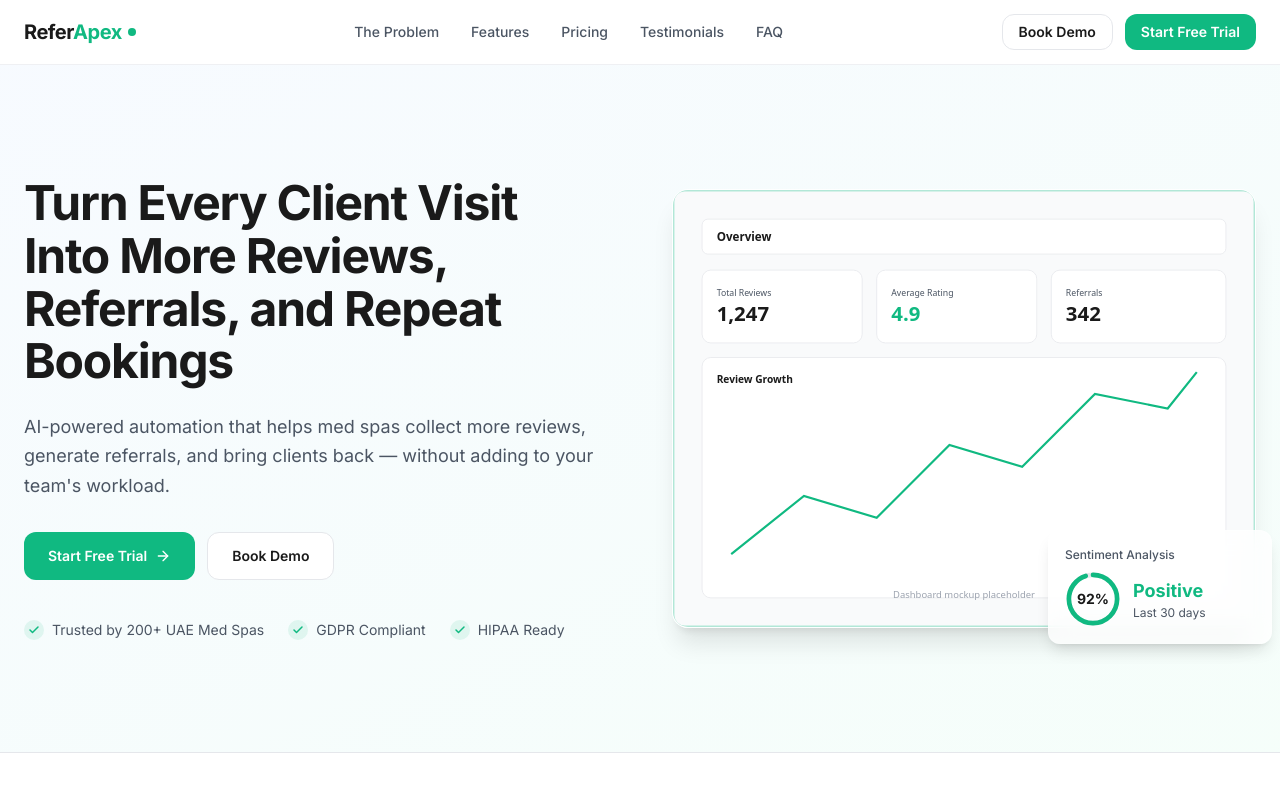
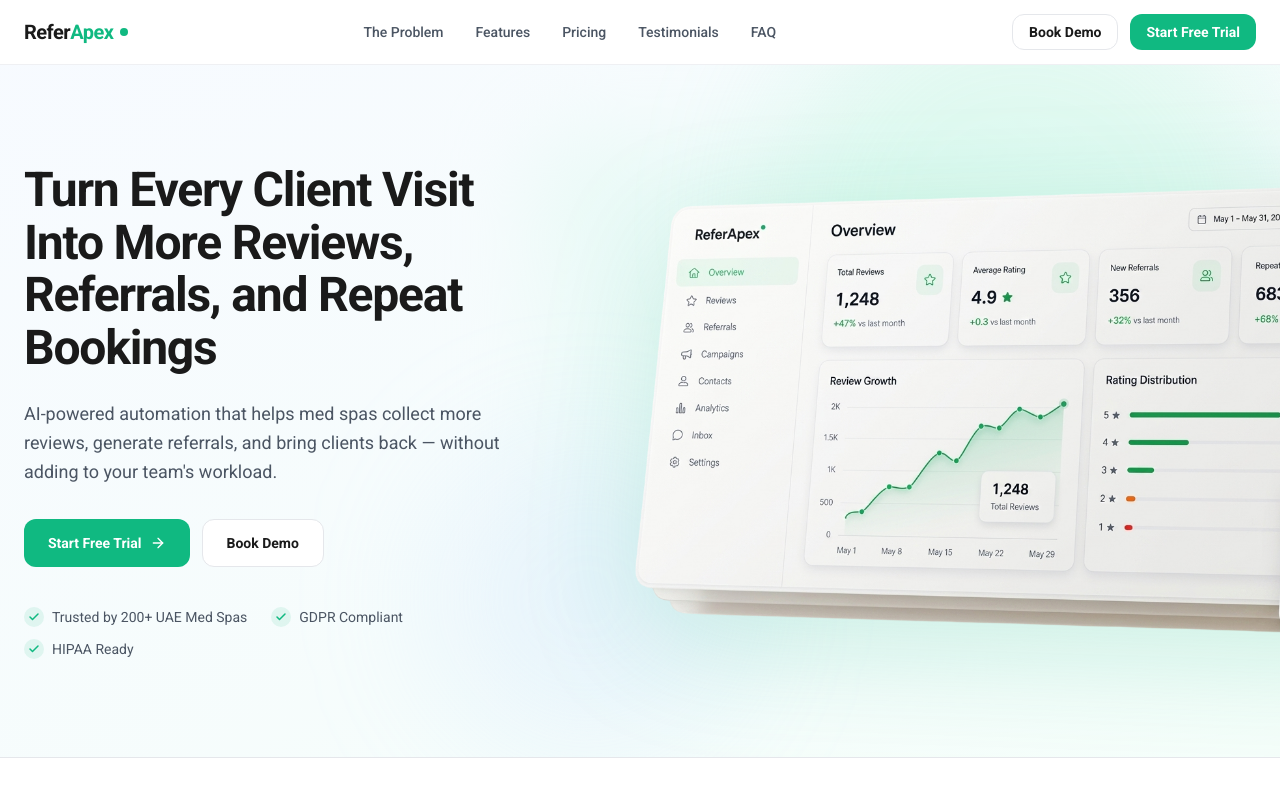
Before and after one commit to ArslanHaaider/refer-apex, a Next.js app: page / in a window 1280 px wide. Shown: the top 800 px of the page. Built offline with nearby package versions, Linux system fonts and the light colour scheme.

Commit message:
Update font to Roboto and enhance Hero component layout. Adjust global styles for font-family and improve Hero section visuals with new background elements and image updates.

```diff
--- a/src/app/globals.css
+++ b/src/app/globals.css
@@ -11,11 +11,11 @@
   --color-gray-200: #e5e7eb;
   --color-off-white: #f9fafb;
 
-  --font-sans: var(--font-inter), ui-sans-serif, system-ui, sans-serif;
+  --font-sans: var(--font-roboto), ui-sans-serif, system-ui, sans-serif;
 }
 
 body {
   background-color: #ffffff;
   color: #1a1a1a;
-  font-family: var(--font-inter), ui-sans-serif, system-ui, sans-serif;
+  font-family: var(--font-roboto), ui-sans-serif, system-ui, sans-serif;
 }
--- a/src/app/layout.tsx
+++ b/src/app/layout.tsx
@@ -1,10 +1,11 @@
 import type { Metadata } from "next";
-import { Inter } from "next/font/google";
+import { Roboto } from "next/font/google";
 import "./globals.css";
 
-const inter = Inter({
-  variable: "--font-inter",
+const roboto = Roboto({
+  variable: "--font-roboto",
   subsets: ["latin"],
+  weight: ["300", "400", "500", "700"],
 });
 
 export const metadata: Metadata = {
@@ -19,7 +20,7 @@
   children: React.ReactNode;
 }>) {
   return (
-    <html lang="en" className={`${inter.variable} h-full scroll-smooth antialiased`}>
+    <html lang="en" className={`${roboto.variable} h-full scroll-smooth antialiased`}>
       <body className="min-h-full flex flex-col font-sans">{children}</body>
     </html>
   );
--- a/src/components/landing/hero.tsx
+++ b/src/components/landing/hero.tsx
@@ -6,10 +6,19 @@
 
 export function Hero() {
   return (
-    <section className="relative overflow-hidden bg-gradient-to-br from-blue-50/50 to-emerald-50/50 py-20 lg:py-28">
-      <Container>
-        <div className="grid items-center gap-12 lg:grid-cols-2 lg:gap-16">
-          <div>
+    <section className="relative overflow-hidden bg-gradient-to-br from-blue-50/50 to-emerald-50/50 py-16 lg:py-24">
+      <div
+        className="pointer-events-none absolute -top-24 right-0 h-[32rem] w-[32rem] rounded-full bg-emerald-200/25 blur-3xl"
+        aria-hidden="true"
+      />
+      <div
+        className="pointer-events-none absolute bottom-0 left-1/3 h-80 w-80 rounded-full bg-blue-200/20 blur-3xl"
+        aria-hidden="true"
+      />
+
+      <Container className="relative">
+        <div className="grid items-center gap-10 lg:grid-cols-[minmax(0,0.88fr)_minmax(0,1.2fr)] lg:gap-8 xl:gap-12">
+          <div className="relative z-10 max-w-xl lg:max-w-none">
             <h1 className="text-[40px] font-bold leading-[1.1] tracking-tight text-charcoal sm:text-[48px]">
               Turn Every Client Visit Into More Reviews, Referrals, and Repeat
               Bookings
@@ -40,49 +49,22 @@
             </ul>
           </div>
 
-          <div className="relative">
-            <div className="overflow-hidden rounded-2xl border border-white/20 bg-white/80 shadow-xl backdrop-blur-md">
+          <div className="relative -mx-4 sm:-mx-0 lg:mx-0 lg:-mr-8 xl:-mr-16 2xl:-mr-24">
+            <div
+              className="pointer-events-none absolute inset-0 -z-10 scale-110 rounded-[2rem] bg-gradient-to-br from-emerald-100/60 via-blue-50/40 to-transparent blur-2xl"
+              aria-hidden="true"
+            />
+
+            <div className="relative w-full lg:w-[115%] lg:max-w-none xl:w-[120%]">
               <Image
-                src="/images/landing/hero-dashboard.svg"
-                alt="ReferApex dashboard overview showing review stats and growth chart"
-                width={800}
-                height={600}
+                src="/images/landing/hero-dashboard.png"
+                alt="ReferApex dashboard overview showing review stats, growth chart, and sentiment analysis"
+                width={1376}
+                height={768}
                 priority
-                className="h-auto w-full"
+                sizes="(max-width: 1024px) 100vw, 62vw"
+                className="h-auto w-full drop-shadow-[0_28px_56px_rgba(16,185,129,0.18)]"
               />
-            </div>
-
-            <div className="absolute -bottom-4 -right-2 w-48 rounded-xl border border-white/20 bg-white/80 p-4 shadow-lg backdrop-blur-md sm:-right-4 sm:w-56">
-              <p className="text-xs font-medium text-gray-600">Sentiment Analysis</p>
-              <div className="mt-2 flex items-center gap-3">
-                <div className="relative flex h-14 w-14 items-center justify-center">
-                  <svg className="h-14 w-14 -rotate-90" viewBox="0 0 36 36">
-                    <circle
-                      cx="18"
-                      cy="18"
-                      r="15.5"
-                      fill="none"
-                      stroke="#e5e7eb"
-                      strokeWidth="3"
-                    />
-                    <circle
-                      cx="18"
-                      cy="18"
-                      r="15.5"
-                      fill="none"
-                      stroke="#10b981"
-                      strokeWidth="3"
-                      strokeDasharray="92 100"
-                      strokeLinecap="round"
-                    />
-                  </svg>
-                  <span className="absolute text-sm font-bold text-charcoal">92%</span>
-                </div>
-                <div>
-                  <p className="text-lg font-bold text-emerald">Positive</p>
-                  <p className="text-xs text-gray-600">Last 30 days</p>
-                </div>
-              </div>
             </div>
           </div>
         </div>
```
Also changed, not shown: public/images/landing/hero-dashboard.png (added).
